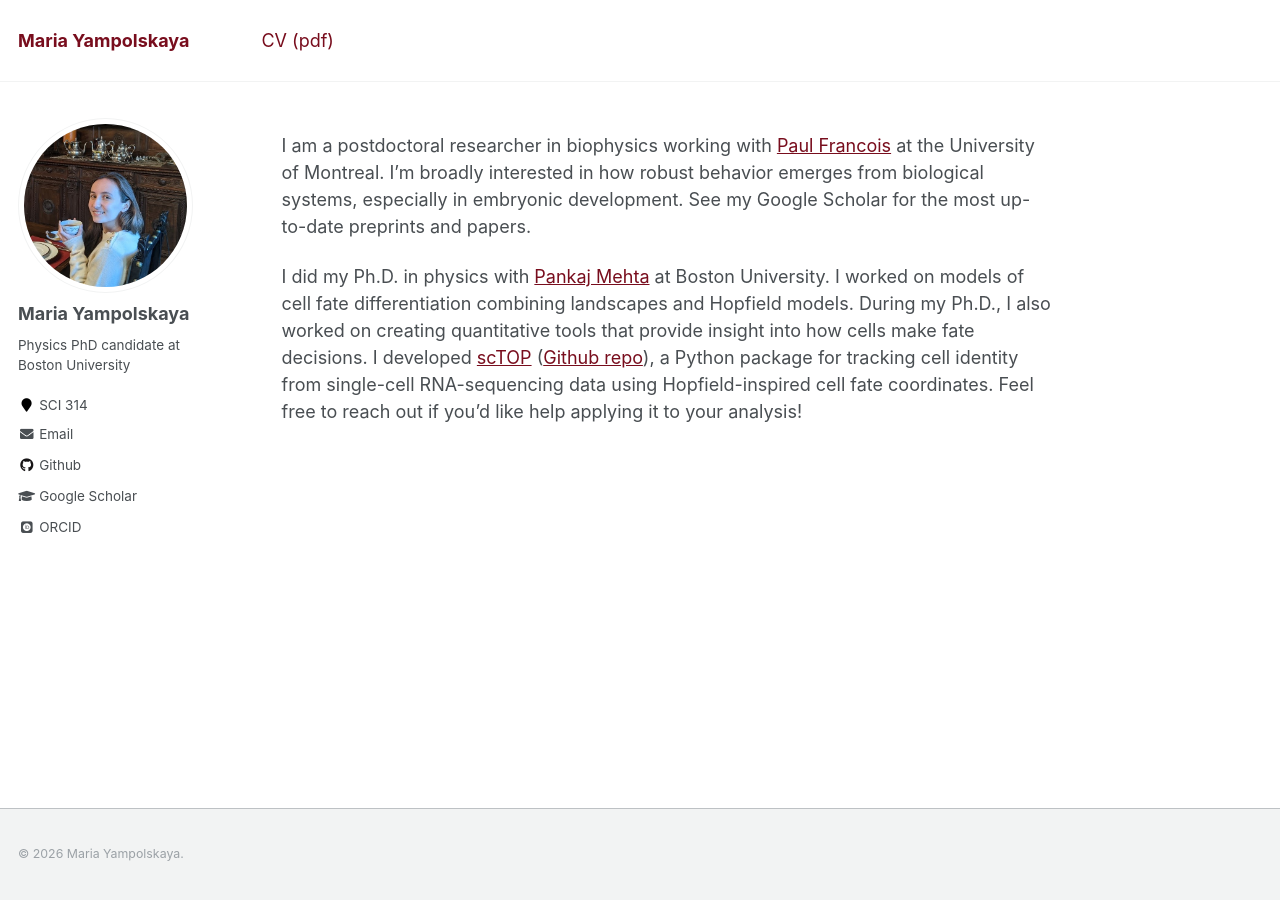
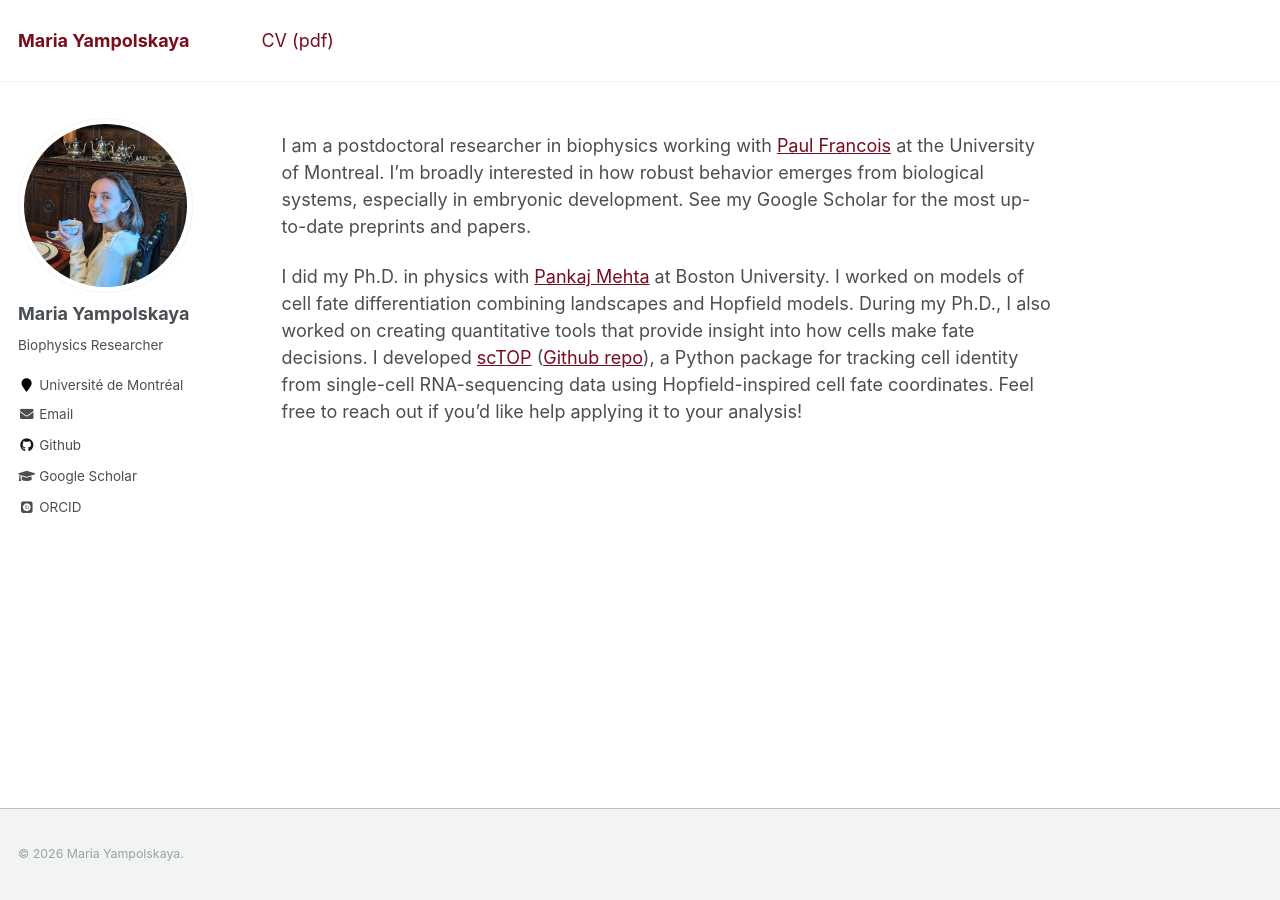
Before and after one commit to maria-yampolskaya/maria-yampolskaya.github.io, a Jekyll site: the page built from _pages/about.md, in a window 1280 px wide. Built offline with Jekyll 4.4.1, drawn with Linux system fonts in a browser that asks for light colours; some web fonts are replaced.

Commit message:
updated info

```diff
--- a/_config.yml
+++ b/_config.yml
@@ -10,7 +10,7 @@ locale                   : "en-US"
 title                    : "Maria Yampolskaya"
 title_separator          : "-"
 name                     : &name "Maria Yampolskaya"
-description              : &description "graduate student at BU"
+description              : &description "biophysics research"
 url                      : https://maria-yampolskaya.github.io # the base hostname & protocol for your site e.g. "https://mmistakes.github.io"
 baseurl                  : "" # the subpath of your site, e.g. "/blog"
 repository               : "maria-yampolskaya/maria-yampolskaya.github.io"
@@ -82,12 +82,12 @@ analytics:
 author:
   name             : "Maria Yampolskaya"
   avatar           : "tea.jpg"
-  bio              : "Physics PhD candidate at Boston University"
-  location         : "SCI 314"
+  bio              : "Biophysics Researcher"
+  location         : "Université de Montréal"
   employer         :
   pubmed           : #"https://www.ncbi.nlm.nih.gov/pubmed/?term=john+snow"
   googlescholar    : "https://scholar.google.com/citations?hl=en&user=dY4bXaQAAAAJ"
-  email            : mariay@bu.edu
+  email            : maria.yampolskaya@umontreal.ca
   researchgate     :  # example: "https://www.researchgate.net/profile/yourprofile"
   uri              :
   bitbucket        :
```
